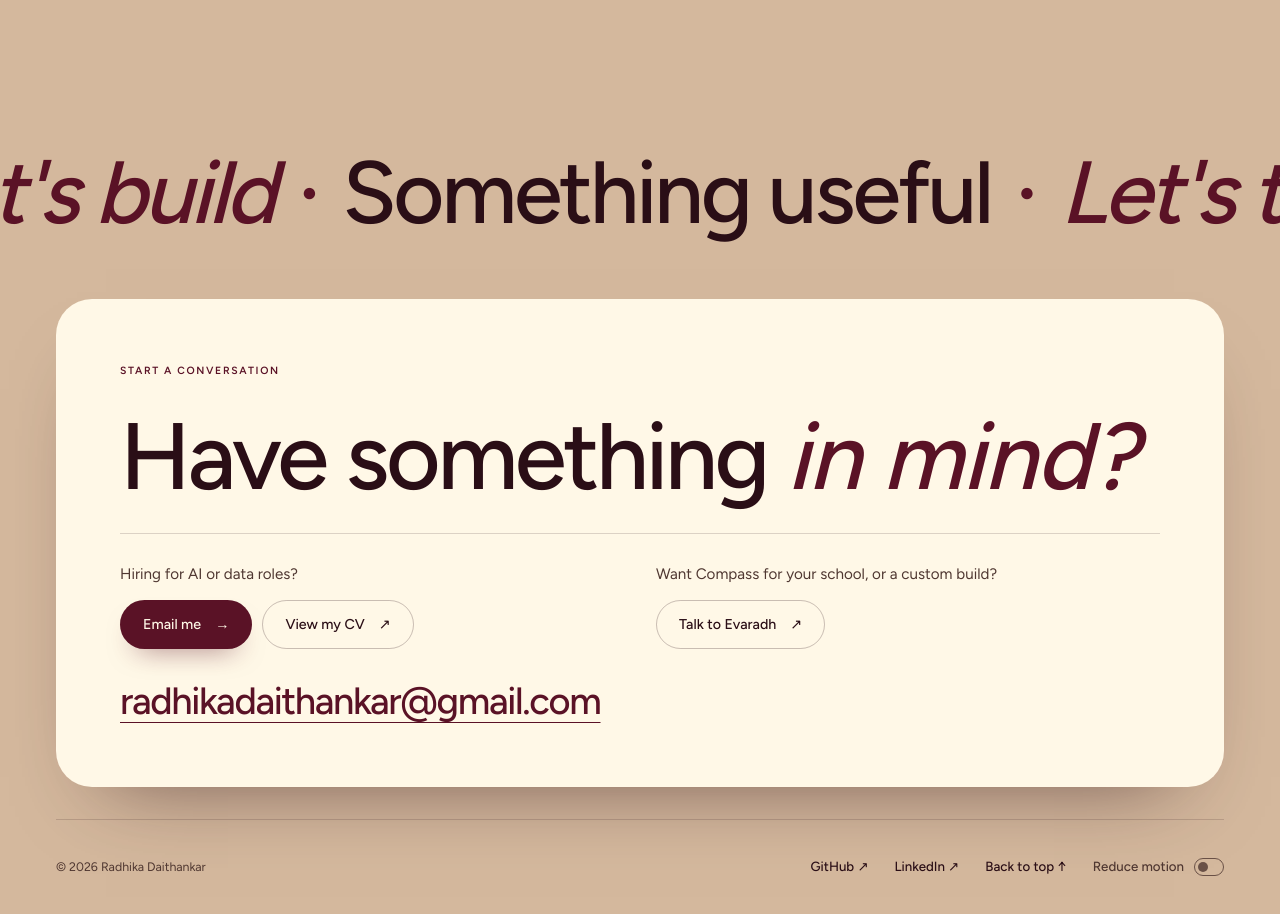
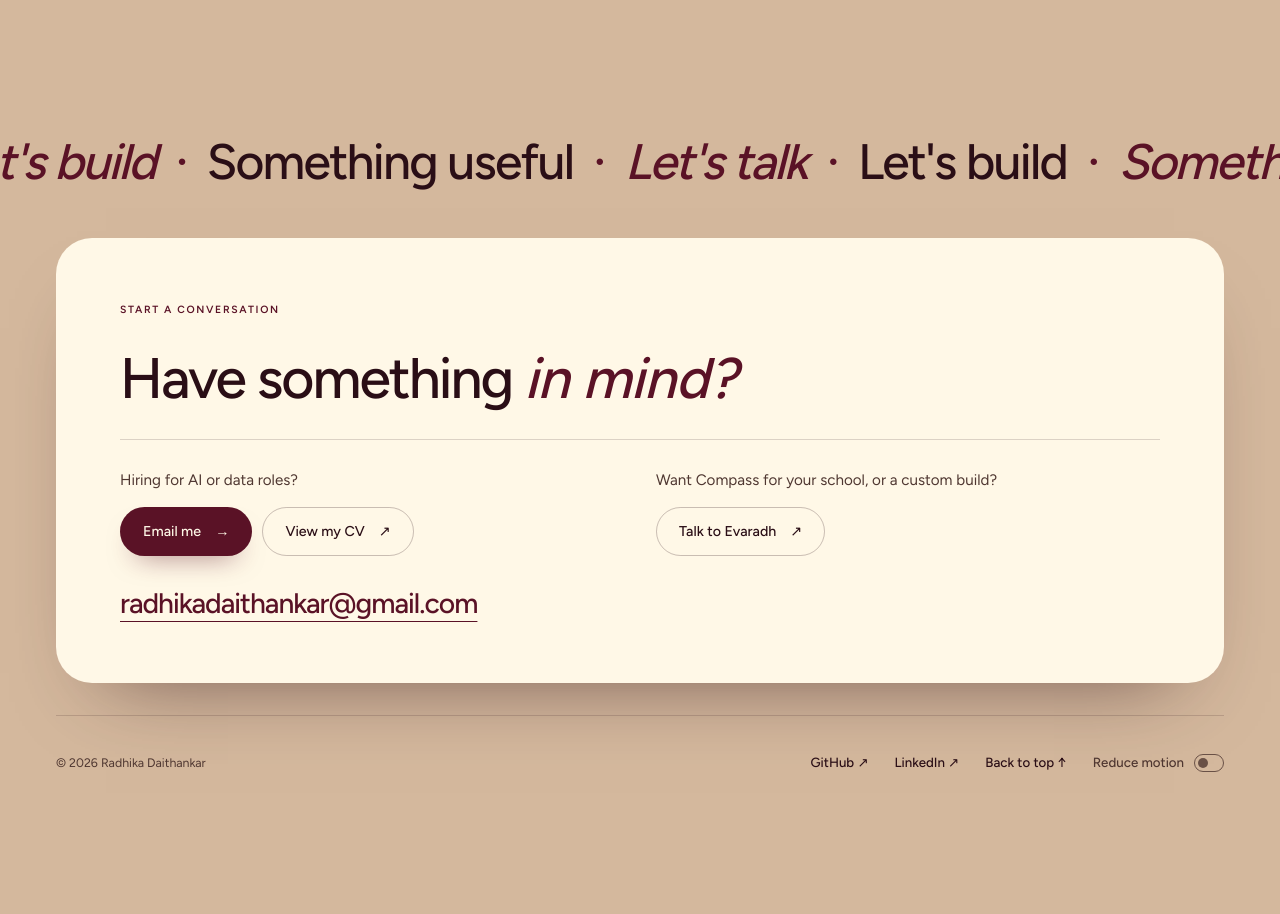
Before and after one commit to radhikadaithankar/portfolio, a Next.js app: page /work/generative-networks in a window 1280 px wide. Shown: the part 2660-3574 px from the top of the page. After the commit the page ends 3494 px from the top, so only its background shows below. Built offline with nearby package versions, Linux system fonts and the light colour scheme; no server answers.

Commit message:
Reduce the contact band and heading sizes
Co-Authored-By: Claude Opus 5.5 <noreply@anthropic.com>

```diff
--- a/src/app/globals.css
+++ b/src/app/globals.css
@@ -3410,3 +3410,17 @@ h3 em,
     --name-size: clamp(3rem, 15vw, 6.5rem);
   }
 }
+
+/* Contact: a calmer scale for the band and the heading. */
+.v-contact-marquee .discipline-track > span > span {
+  font-size: calc(clamp(2rem, 1.2rem + 2.6vw, 4rem) * var(--fs, 1));
+  gap: 22px;
+  padding-right: 22px;
+}
+.v-contact-card h2 {
+  font-size: calc(clamp(2.25rem, 1.2rem + 3.2vw, 4.5rem) * var(--fs, 1));
+  line-height: 1;
+}
+.v-contact-email {
+  font-size: calc(clamp(1.25rem, 0.9rem + 1.2vw, 2rem) * var(--fs, 1));
+}
```
